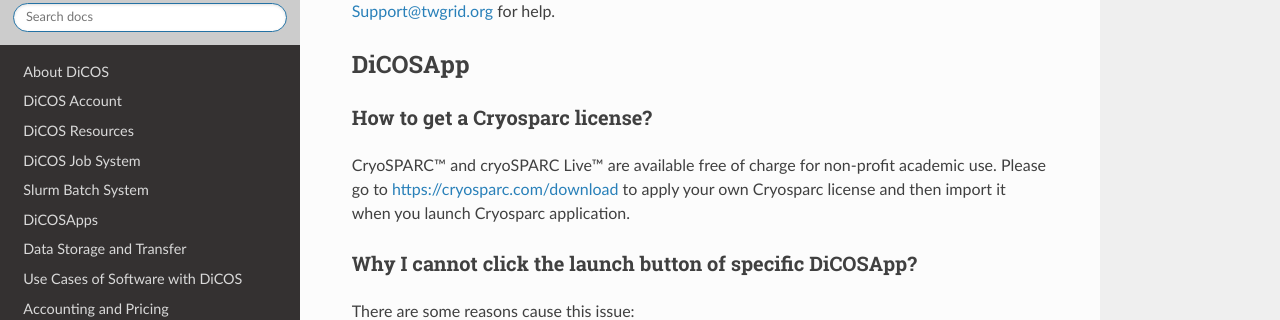
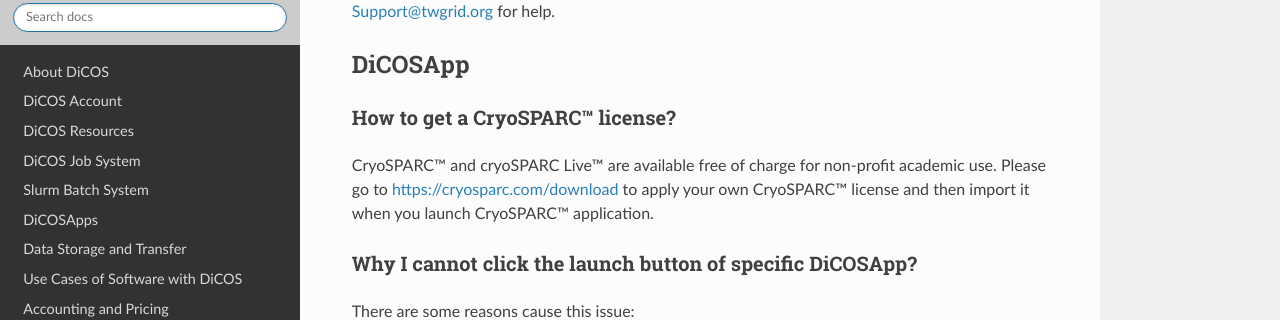
Before and after one commit to ASGCOPS/dicos_document, a Sphinx documentation site: the page built from docs/source/faq.rst, in a window 1280 px wide and 900 px high, scrolled down 1586 px. Shown: the part 165-485 px from the top of the window. Built offline with Sphinx 7.4.7 and the Read the Docs theme 2.0.0, drawn with Linux system fonts in a browser that asks for light colours.

Commit message:
Edit faq.rst

```diff
--- a/docs/source/faq.rst
+++ b/docs/source/faq.rst
@@ -71,10 +71,10 @@
 DiCOSApp
 ---------------------------
 
-How to get a Cryosparc license?
+How to get a CryoSPARC™ license?
 ^^^^^^^^^^^^^^^^^^^^^^^^^^^^^^^^^^^^^^^^^^^^^^^^^^^^^^^^^^^^^^^^^^^^^^^^^^^^^^^^^^^^^^^^^^^^^^^^^^^^^^^
 
-CryoSPARC™ and cryoSPARC Live™ are available free of charge for non-profit academic use. Please go to https://cryosparc.com/download to apply your own Cryosparc license and then import it when you launch Cryosparc application.
+CryoSPARC™ and cryoSPARC Live™ are available free of charge for non-profit academic use. Please go to https://cryosparc.com/download to apply your own CryoSPARC™ license and then import it when you launch CryoSPARC™ application.
 
 Why I cannot click the launch button of specific DiCOSApp?
 ^^^^^^^^^^^^^^^^^^^^^^^^^^^^^^^^^^^^^^^^^^^^^^^^^^^^^^^^^^^^^^^^^^^^^^^^^^^^^^^^^^^^^^^^^^^^^^^^^^^^^^^
```
